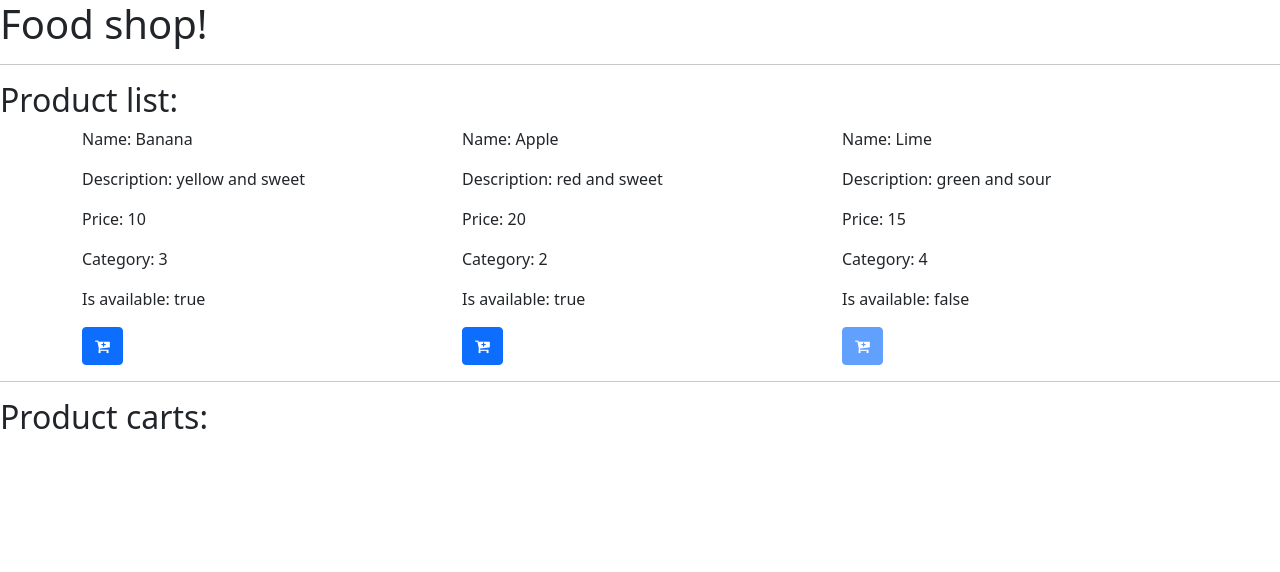
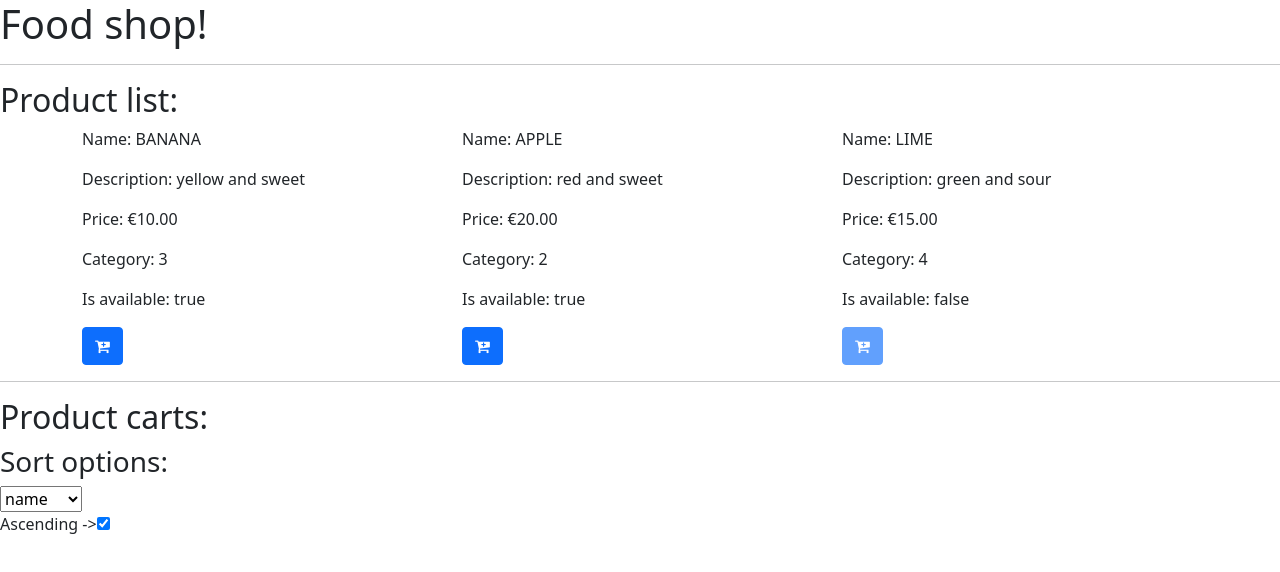
Before and after one commit to Hlusik/shop, an Angular app: page / in a window 1280 px wide. Shown: the top 572 px of the page. Built offline with nearby package versions, Linux system fonts and the light colour scheme.

Commit message:
task - 4, pipes

```diff
--- a/src/app/CartModule/cart-list/cart-list.component.html
+++ b/src/app/CartModule/cart-list/cart-list.component.html
@@ -1,8 +1,26 @@
 <h2>Product carts:</h2>
+
+<div>
+    <h3>Sort options:</h3>
+    <select [(ngModel)]="sortOption">
+        <option *ngFor="let option of options" [ngValue]="option">
+            {{ option.name }}
+        </option>
+    </select>
+    <br>
+    <label for="sortOrder">Ascending -></label>
+    <input
+        id="sortOrder"
+        name="sortOrder"
+        type="checkbox"
+        [(ngModel)]="sortOrder"
+        (change)="onChange($event)"
+    />
+</div>
 
 <div *ngIf="carts; else empty_cart" class="container">
     <div class="row">
-        <div class="col" *ngFor="let cart of carts">
+        <div class="col" *ngFor="let cart of carts | orderBy: sortOrder: sortOption.value">
             <app-cart-item
                 appHighlight
                 [cart]='cart'
--- a/src/app/CartModule/cart-list/cart-list.component.ts
+++ b/src/app/CartModule/cart-list/cart-list.component.ts
@@ -12,12 +12,22 @@ import { CartService } from '../services/cart.service';
 export class CartListComponent implements OnInit, OnDestroy {
   carts: Cart[];
   private sub: Subscription;
+  sortOrder: boolean;
+  sortOption: object;
+
+  options = [
+    {value: 'product.name', name: 'name'},
+    {value: 'product.price', name: 'price'},
+    {value: 'amount', name: 'amount'},
+  ];
 
   constructor(
     private cartService: CartService
   ) { }
 
   ngOnInit(): void {
+    this.sortOrder = true;
+    this.sortOption = this.options[0];
     this.sub = this.cartService.channel$.subscribe(
       data => this.carts = data
     );
@@ -32,6 +42,10 @@ export class CartListComponent implements OnInit, OnDestroy {
     this.cartService.deleteCart(cart);
   }
 
+  onChange(e: any): void{
+    this.sortOrder = e.target.checked;
+  }
+
   ngOnDestroy() {
     this.sub.unsubscribe();
   }
--- a/src/app/CartModule/services/cart.service.ts
+++ b/src/app/CartModule/services/cart.service.ts
@@ -26,7 +26,7 @@ export class CartService {
   addToCart(product: Product): void{
     let carts: Cart[] = (JSON.parse(localStorage.getItem('productCarts'))) ?
       JSON.parse(localStorage.getItem('productCarts')) : [];
-    let ourCart: Cart = carts?.find(item => item.product.id === product.id);
+    const ourCart: Cart = carts?.find(item => item.product.id === product.id);
 
     if (ourCart) {
       ++ carts.find(item => item.product.id === product.id).amount;
@@ -47,9 +47,9 @@ export class CartService {
   }
 
   changeCartAmount(cart: Cart): void {
-    let carts: Cart[] = (JSON.parse(localStorage.getItem('productCarts'))) ?
+    const carts: Cart[] = (JSON.parse(localStorage.getItem('productCarts'))) ?
       JSON.parse(localStorage.getItem('productCarts')) : [];
-    let ourCart: Cart = carts?.find(item => item.product.id === cart.product.id);
+    const ourCart: Cart = carts?.find(item => item.product.id === cart.product.id);
 
     if (ourCart) {
       carts.find(item => item.product.id === cart.product.id).amount = cart.amount;
--- a/src/app/ProductsModule/product-list/product-list.component.html
+++ b/src/app/ProductsModule/product-list/product-list.component.html
@@ -2,7 +2,7 @@
 
 <div class="container">
     <div class="row">
-        <div *ngFor="let product of products" class="col">
+        <div *ngFor="let product of products | async" class="col">
             <app-product
                 [product]='product'
                 (addToCart)="onAddProductToCart($event)">
--- a/src/app/ProductsModule/product-list/product-list.component.ts
+++ b/src/app/ProductsModule/product-list/product-list.component.ts
@@ -10,7 +10,7 @@ import { ProductService } from '../services/product.service';
   styleUrls: ['./product-list.component.css']
 })
 export class ProductListComponent implements OnInit {
-  products: Product[];
+  products: Promise<Array<Product>>;
 
   constructor(
     private productService: ProductService,
--- a/src/app/ProductsModule/product-list/product/product.component.html
+++ b/src/app/ProductsModule/product-list/product/product.component.html
@@ -1,7 +1,7 @@
 <div>
-    <p>Name: {{product.name}}</p>
+    <p>Name: {{product.name | uppercase}}</p>
     <p>Description: {{product.description}}</p>
-    <p>Price: {{product.price}}</p>
+    <p>Price: {{product.price | currency: 'EUR': true}}</p>
     <p>Category: {{product.category}}</p>
     <p>Is available: {{product.isAvailable}}</p>
 
--- a/src/app/ProductsModule/services/product.service.ts
+++ b/src/app/ProductsModule/services/product.service.ts
@@ -3,18 +3,20 @@ import { Injectable } from '@angular/core';
 import { Category } from 'src/app/SharedModule/category.enum';
 import { Product } from '../models/product.model';
 
+const products = [
+  new Product(1, 'Banana', 'yellow and sweet', 10, Category.Left, true),
+  new Product(2, 'Apple', 'red and sweet', 20, Category.Down, true),
+  new Product(3, 'Lime', 'green and sour', 15, Category.Right, false),
+];
+
+const productsPromise = Promise.resolve(products);
 @Injectable({
   providedIn: 'root'
 })
 export class ProductService {
 
-  constructor() { }
 
-  getProducts(): Product[]{
-    return [
-      new Product(1, 'Banana', 'yellow and sweet', 10, Category.Left, true),
-      new Product(2, 'Apple', 'red and sweet', 20, Category.Down, true),
-      new Product(3, 'Lime', 'green and sour', 15, Category.Right, false),
-    ];
+  getProducts(): Promise<Product[]>{
+    return productsPromise;
   }
 }
--- /dev/null
+++ b/src/app/SharedModule/pipes/order-by.pipe.ts
@@ -0,0 +1,24 @@
+import { Pipe, PipeTransform } from '@angular/core';
+
+@Pipe({
+  name: 'orderBy',
+  pure: true
+})
+export class OrderBy implements PipeTransform {
+
+  transform(value: any[], order: boolean = true, propName: string = ''): any[] {
+    console.log(order);
+    console.log(propName);
+
+    if (propName) {
+      if(order) {
+        return value.sort((a: any, b: any) => (a.propName > b.propName) ? 1 : -1);
+      } else {
+        return value.sort((a: any, b: any) => (b.propName > a.propName) ? 1 : -1);
+      }
+    }
+    return value;
+
+  }
+
+}
```
Also changed, not shown: src/app/CartModule/cart.module.ts (+4 -4 lines), src/app/SharedModule/shared.module.ts (added, +21 -0 lines), 1 other file (tests, documents, lock files or other folders).
